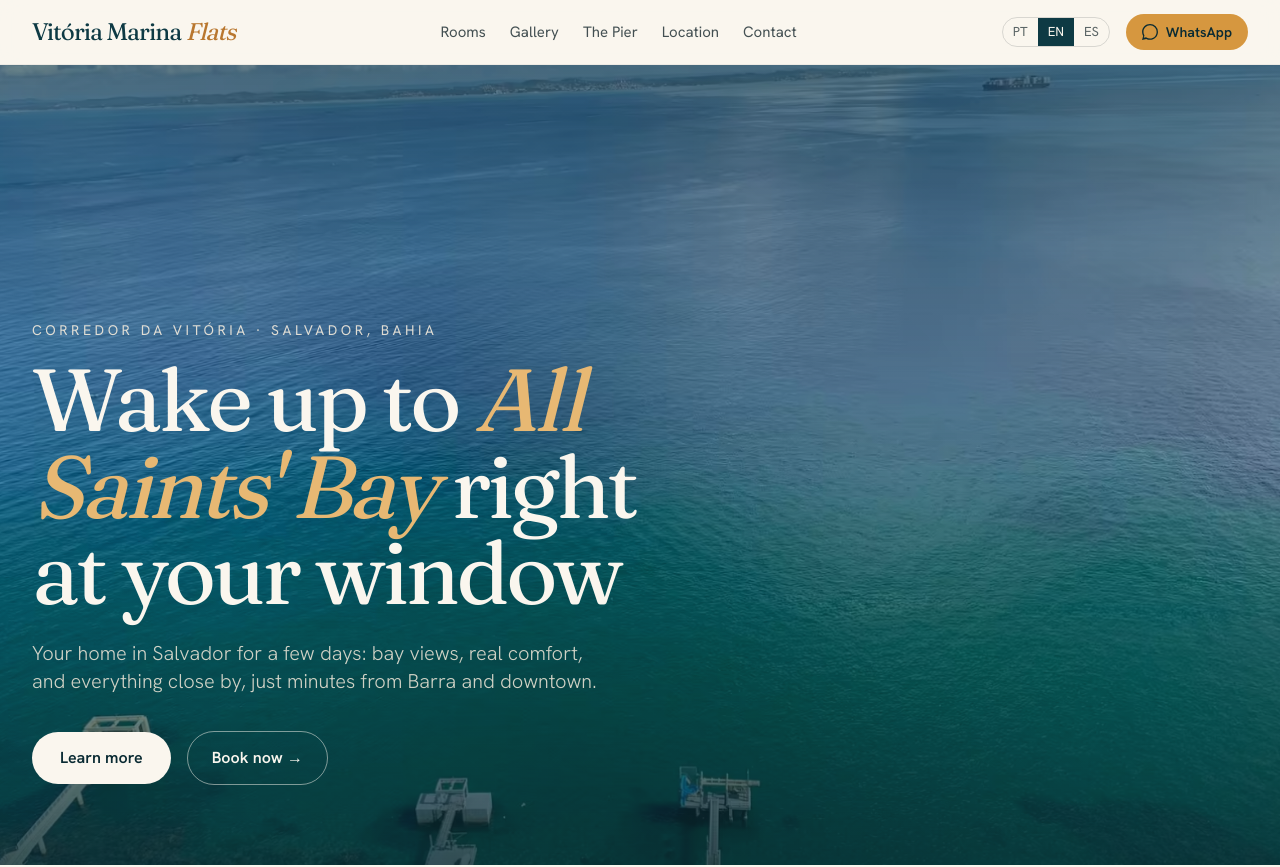
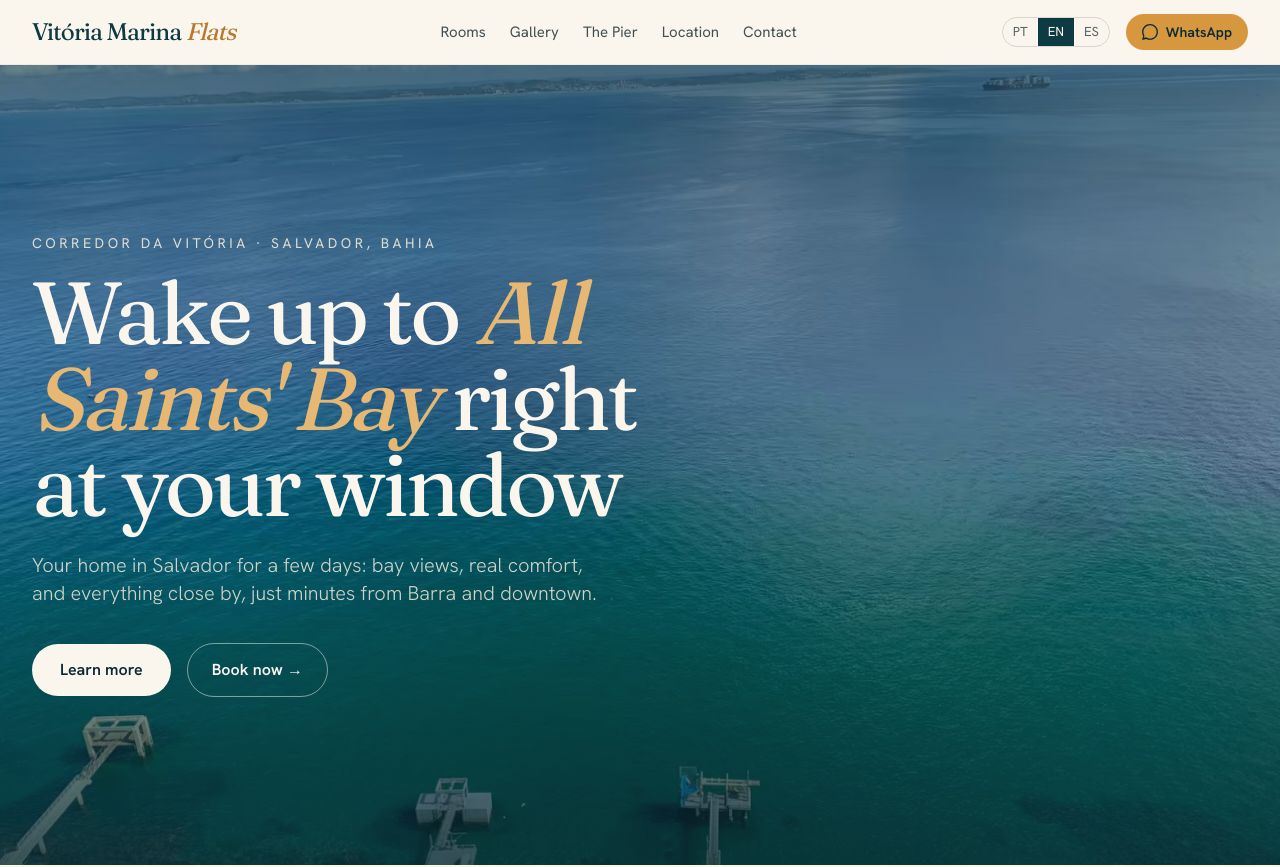
Before and after one commit to samuelorrico/site-flats-solvitoriamarina, a Next.js app in the folder web/: page /en in a window 1280 px wide. Shown: the top 867 px of the page. Built offline with nearby package versions, Linux system fonts and the light colour scheme; no server answers.

Commit message:
style(hero): centraliza verticalmente o texto e os botoes (justify-center)

```diff
--- a/web/src/app/[lang]/page.tsx
+++ b/web/src/app/[lang]/page.tsx
@@ -95,7 +95,7 @@ export default async function Home({ params }: { params: Promise<{ lang: string
         <div className="relative h-[100svh] w-full overflow-hidden">
           <HeroBackdrop alt={dict['alt.hero']} />
           <div className="absolute inset-0 bg-gradient-to-b from-sea-deep/55 via-sea-deep/25 to-sea-deep/80" />
-          <div className="relative h-full mx-auto max-w-7xl px-5 sm:px-8 flex flex-col justify-end pb-16 sm:pb-20">
+          <div className="relative h-full mx-auto max-w-7xl px-5 sm:px-8 flex flex-col justify-center">
             <p className="text-sand/90 tracking-[0.25em] text-xs sm:text-sm uppercase mb-4">{dict['hero.tag']}</p>
             <Rich as="h1" html={dict['hero.title']} className="font-display text-sand-soft leading-[0.98] tracking-tightest text-[clamp(2.6rem,7vw,5.5rem)] max-w-4xl text-balance" />
             <p className="mt-6 text-sand/85 text-lg sm:text-xl max-w-xl font-light text-balance">{dict['hero.subtitle']}</p>
```
